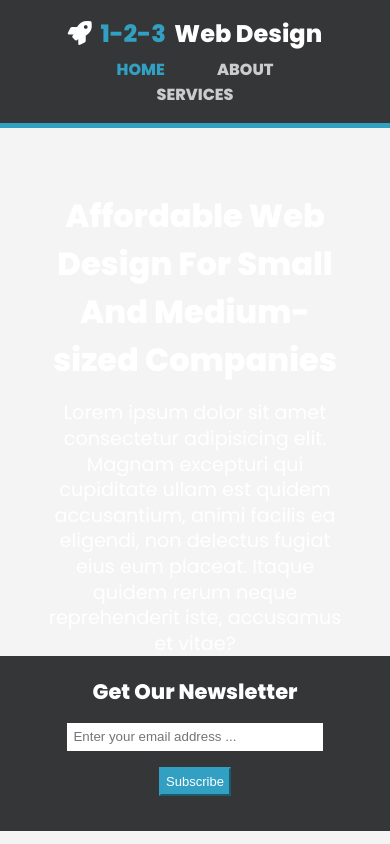
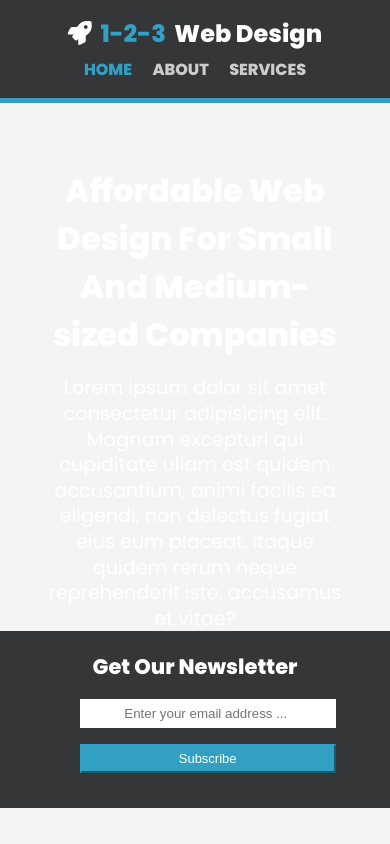
Before and after one commit to MNishita/email-newletter, a plain HTML site: page index.html in a window 390 px wide. Shown: the top 844 px of the page. Drawn offline with Linux system fonts and the light colour scheme.

Commit message:
Update style.css

```diff
--- a/styles/style.css
+++ b/styles/style.css
@@ -184,6 +184,9 @@ footer {
         text-align: center;
         width: 100%;
     }
+    header li {
+        padding: 0.5rem;
+    }
     .showcase h1 {
         margin-top: 4rem;
         font-size: 2rem;
@@ -192,15 +195,13 @@ footer {
         font-size: 1.2rem;
     }
     .news-letter h2,
-    .news-letter form {
+    .news-letter form input,
+    .news-letter form button{
         display: block;
         float: none;
         width: 100%;
         text-align: center;
         margin-bottom: 1rem;
-    }
-    .news-letter form button {
-        margin-top: 1rem;
     }
     .cards .container{
         width: 100%;
```
